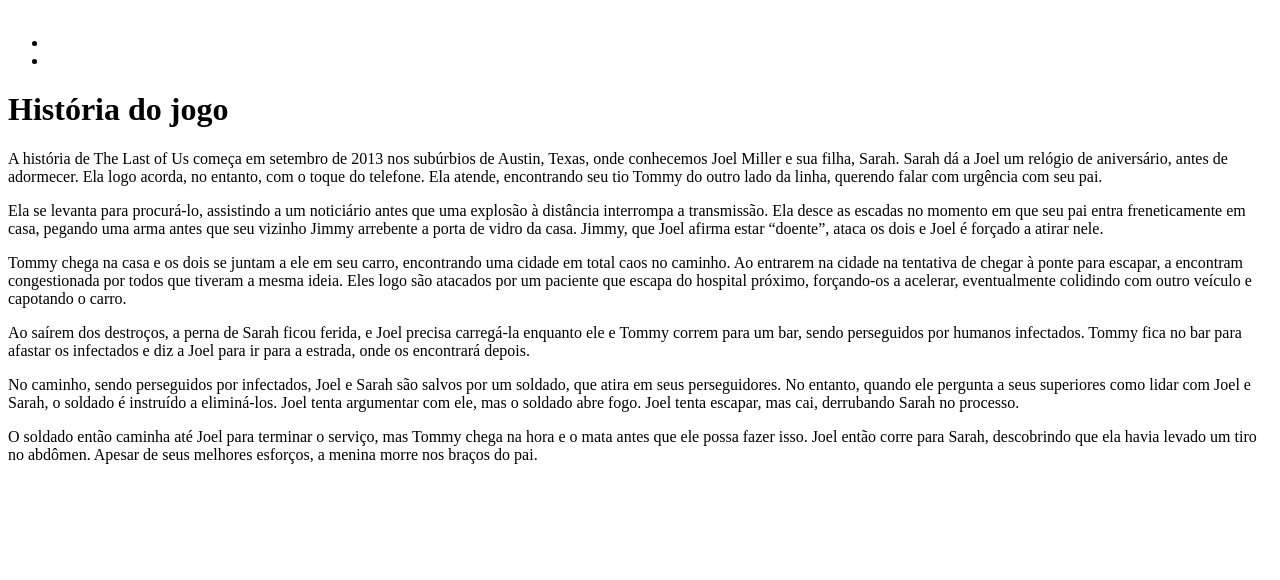
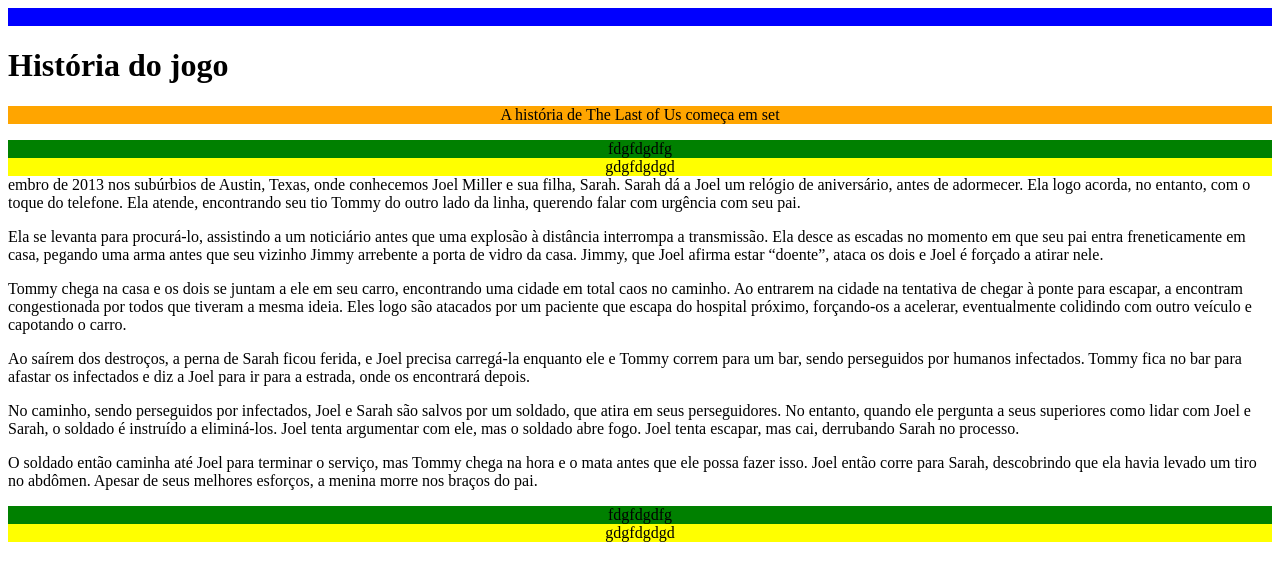
Before and after one commit to andrebassanes/EP4, a plain HTML site: page index.html in a window 1280 px wide. Drawn offline with Linux system fonts and the light colour scheme.

Commit message:
atualizacao 2

```diff
--- a/index.html
+++ b/index.html
@@ -2,34 +2,49 @@
 <html>
     <head>
         <meta charset="UTF-8">
-        <title>Música</title>
+        <title>The Last of Us</title>
         <link rel="stylesheet" href="style.css">
     </head>
-    <header class="header">
-        <nav class="nav">
+    <body>
+        <header id="grad_c">
+            <img src="">
+        </header>
+        <h1>História do jogo</h1>
+ <main id="grad_p">
+<p> A história de The Last of Us começa em set
 
-            <ul>
-                <a href="index.html" > <img class="logo" src="" width="7%">
-                <li class="nav"><a class="link_nav" href="andre.html"> </a></li>
-                <li class="nav"><a class="link_nav" href="kauan.html"> </a></li>
-            </ul>
-        </nav>
-    </header>
-    <body>
-        <h1 class="princi">História do jogo</h1>
 
-<p> A história de The Last of Us começa em setembro de 2013 nos subúrbios de Austin, Texas, onde conhecemos Joel Miller e sua filha, Sarah. Sarah dá a Joel um relógio de aniversário, antes de adormecer. Ela logo acorda, no entanto, com o toque do telefone. Ela atende, encontrando seu tio Tommy do outro lado da linha, querendo falar com urgência com seu pai.</p>
+</main>
+<aside id="grad_l">
+fdgfdgdfg
+</aside>
+</body>
+    <footer id="grad_r">
+gdgfdgdgd
+    </footer>
+    </html>
+
+embro de 2013 nos subúrbios de Austin, Texas, onde conhecemos Joel Miller e sua filha, Sarah. Sarah dá a Joel um relógio de aniversário, antes de adormecer. Ela logo acorda, no entanto, com o toque do telefone. Ela atende, encontrando seu tio Tommy do outro lado da linha, querendo falar com urgência com seu pai.</p>
+
 <p>Ela se levanta para procurá-lo, assistindo a um noticiário antes que uma explosão à distância interrompa a transmissão. Ela desce as escadas no momento em que seu pai entra freneticamente em casa, pegando uma arma antes que seu vizinho Jimmy arrebente a porta de vidro da casa. Jimmy, que Joel afirma estar “doente”, ataca os dois e Joel é forçado a atirar nele.</p>
+
 <p>Tommy chega na casa e os dois se juntam a ele em seu carro, encontrando uma cidade em total caos no caminho. Ao entrarem na cidade na tentativa de chegar à ponte para escapar, a encontram congestionada por todos que tiveram a mesma ideia. Eles logo são atacados por um paciente que escapa do hospital próximo, forçando-os a acelerar, eventualmente colidindo com outro veículo e capotando o carro. </p>
+
 <p>Ao saírem dos destroços, a perna de Sarah ficou ferida, e Joel precisa carregá-la enquanto ele e Tommy correm para um bar, sendo perseguidos por humanos infectados. Tommy fica no bar para afastar os infectados e diz a Joel para ir para a estrada, onde os encontrará depois.</p>
+
 <p>No caminho, sendo perseguidos por infectados, Joel e Sarah são salvos por um soldado, que atira em seus perseguidores. No entanto, quando ele pergunta a seus superiores como lidar com Joel e Sarah, o soldado é instruído a eliminá-los. Joel tenta argumentar com ele, mas o soldado abre fogo. Joel tenta escapar, mas cai, derrubando Sarah no processo.</p>
+
 <p>O soldado então caminha até Joel para terminar o serviço, mas Tommy chega na hora e o mata antes que ele possa fazer isso. Joel então corre para Sarah, descobrindo que ela havia levado um tiro no abdômen. Apesar de seus melhores esforços, a menina morre nos braços do pai.</p>
+
 <p></p>
 
 
-
+</main>
+<aside id="grad_l">
+fdgfdgdfg
+</aside>
 </body>
-    <footer>
-
+    <footer id="grad_r">
+gdgfdgdgd
     </footer>
     </html>
```
